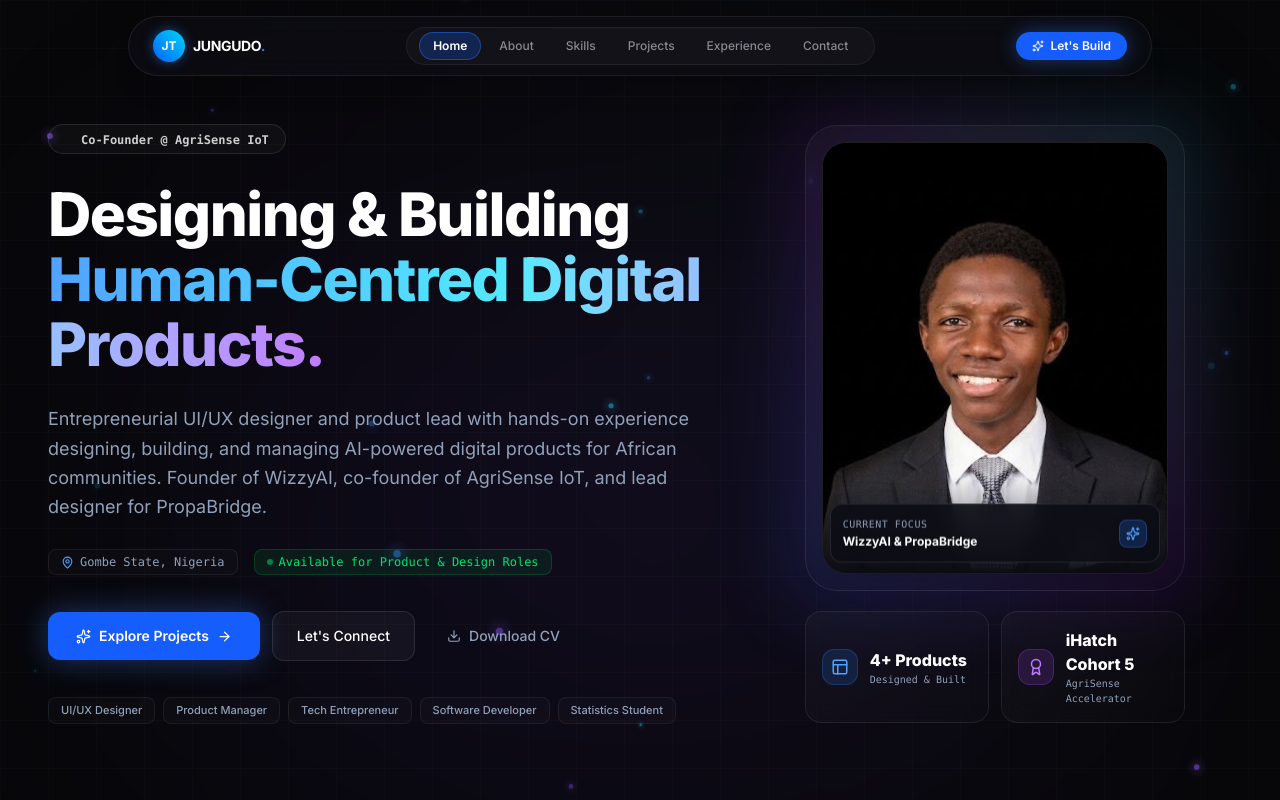
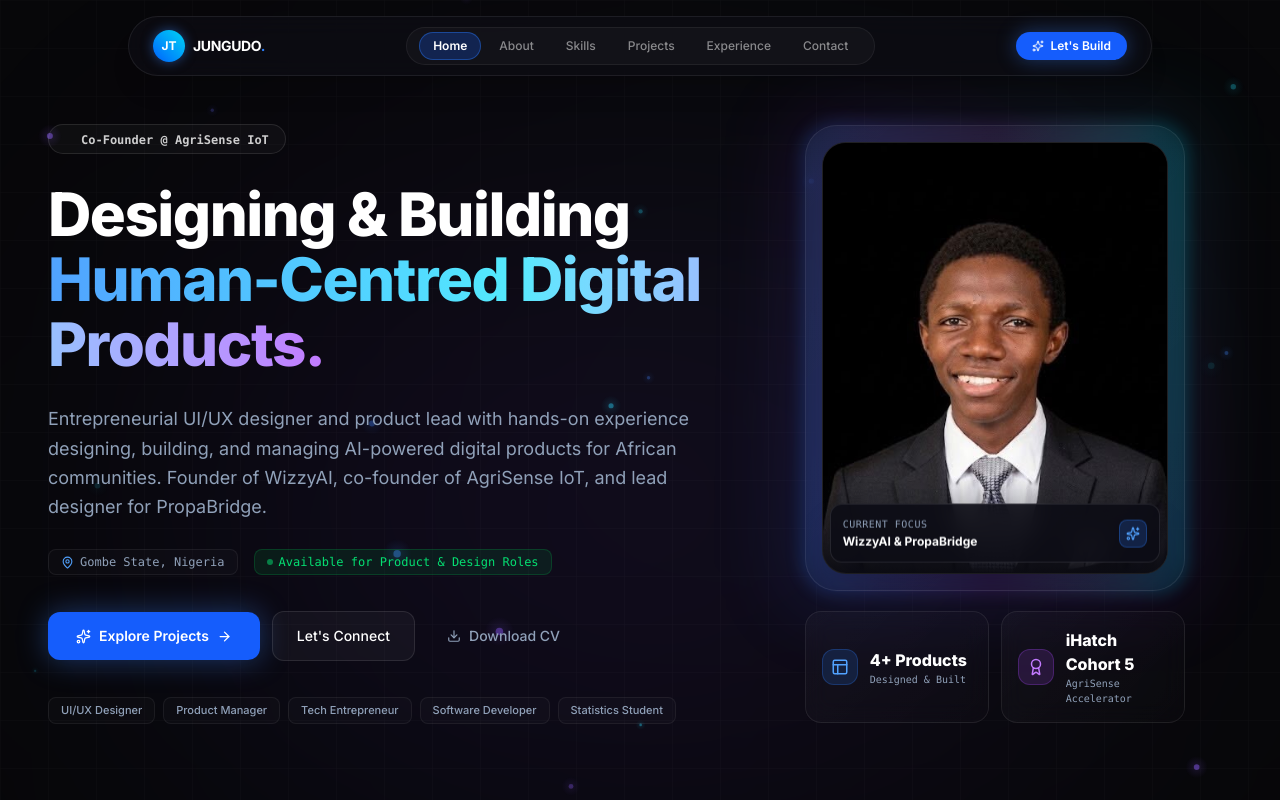
Before and after one commit to hafeezmt/jungudo-portfolio, a Next.js app: page / in a window 1280 px wide. Shown: the top 800 px of the page. Built offline with nearby package versions, Linux system fonts and the light colour scheme.

Commit message:
style-add-animated-gradient-halo-ring-to-hero-portrait

```diff
--- a/src/components/Hero.tsx
+++ b/src/components/Hero.tsx
@@ -176,8 +176,9 @@
               transition={{ duration: 0.8, delay: 0.15 }}
               className="relative w-full max-w-[340px] sm:max-w-[380px]"
             >
-              {/* Outer Glow */}
-              <div className="absolute -inset-4 bg-gradient-to-tr from-blue-600/30 via-purple-600/20 to-cyan-400/20 rounded-[2rem] blur-2xl opacity-70" />
+              {/* Outer Glow & Animated Ring */}
+              <div className="absolute -inset-4 bg-gradient-to-tr from-blue-600/30 via-purple-600/20 to-cyan-400/20 rounded-[2rem] blur-2xl opacity-70 animate-pulse" />
+              <div className="absolute -inset-1 rounded-[2.2rem] bg-gradient-to-r from-blue-500/40 via-purple-500/20 to-cyan-400/40 blur-sm opacity-50" />
 
               {/* Card Container */}
               <div className="relative bento-card p-4 rounded-[2rem] overflow-hidden border border-white/10 bg-[#0d0d15]/90">
```
